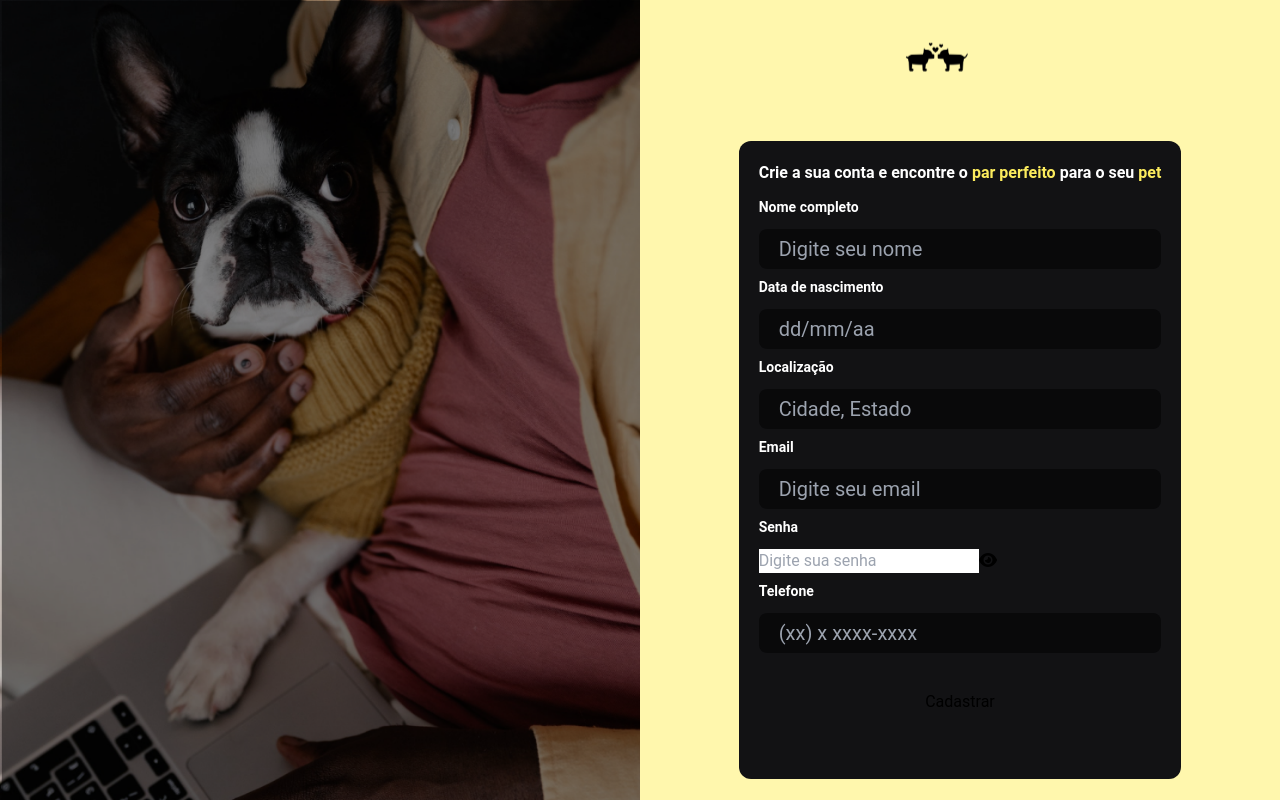
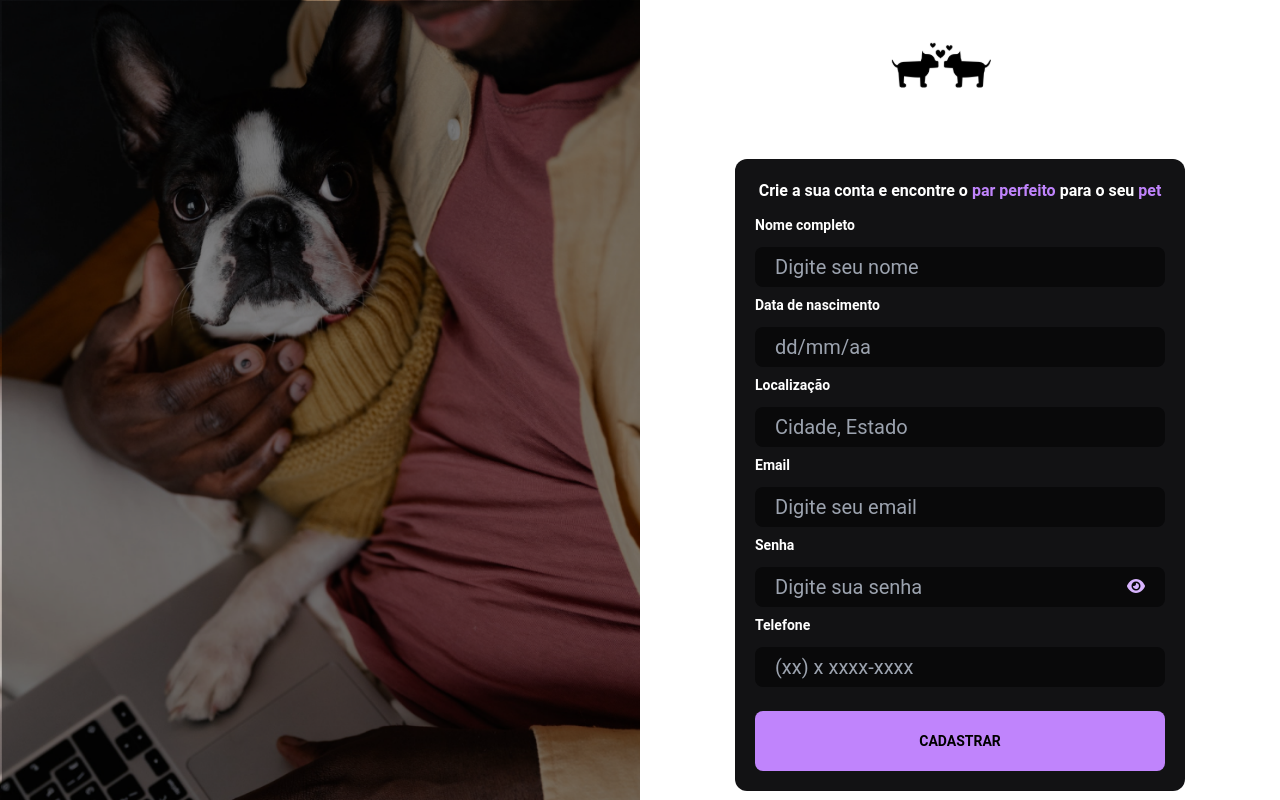
Before and after one commit to anagdinizp/projeto-td, a React (Vite) app: page /cadastro in a window 1280 px wide. Built offline with nearby package versions, Linux system fonts and the light colour scheme.

Commit message:
Alterando a cor das páginas para o novo tema

```diff
--- a/src/components/Button.tsx
+++ b/src/components/Button.tsx
@@ -12,7 +12,7 @@ interface buttonProps {
 const getColor = (color: colorType) => {
   switch (color) {
     case "purple":
-      return "text-black bg-purple-300 uppercase rounded font-bold text-sm hover:bg-yellow-600 transition-colors";
+      return "text-black bg-purple-400 uppercase rounded font-bold text-sm hover:bg-purple-500 transition-colors";
     case "gray":
       return "bg-grat-300 rounded font-bold text-sm text-black hover:bg-yellow-500 transition-colors";
     case "black":
--- a/src/components/Input.tsx
+++ b/src/components/Input.tsx
@@ -101,7 +101,7 @@ export function InputPassword({ value, setState, type, style, eyeInput }: inputP
       />
       <div className={`${getEyeStyle(eyeInput)}`}>
         <i
-          className="md:w-full hover:text-purple-400 transition-colors cursor-pointer"
+          className="md:w-full text-purple-300 hover:text-purple-500 transition-colors cursor-pointer"
           onClick={passwordVisibility}
         >
           {eye}
--- a/src/pages/EditProfile.tsx
+++ b/src/pages/EditProfile.tsx
@@ -32,7 +32,7 @@ export function EditProfile() {
           src="https://avatars.githubusercontent.com/u/79330582?v=4"
         />
         <button className="mt-2">
-          <img src="https://img.icons8.com/small/30/000000/edit-image.png" />
+          <img src="https://img.icons8.com/sf-regular/40/000000/edit-image.png" />
         </button>
       </div>
       <form
--- a/src/pages/Login.tsx
+++ b/src/pages/Login.tsx
@@ -32,8 +32,8 @@ export function Login() {
       <div className="hidden md:flex items-center justify-center visible bg-sorrisomdblend bg-cover bg-no-repeat flex-col">
         <div className="flex flex-col">
           <strong className="mb-1 font-bold text-white text-4xl justify-center text-center">
-            Encontre o <strong className="text-purple-300">par perfeito</strong>{" "}
-            para o seu <strong className="text-purple-300">pet</strong>
+            Encontre o <strong className="text-purple-400">par perfeito</strong>{" "}
+            para o seu <strong className="text-purple-400">pet</strong>
           </strong>
           <span className="ml-[48px] mr-[48px] text-purple-300 font-bold justify-center text-justify">
             Com a nossa ajuda, você vai conseguir encontrar o par perfeito para
@@ -75,7 +75,7 @@ export function Login() {
           </span>
           <a
             href="/cadastro"
-            className="font-bold mt-2 text-purple-300 hover:text-purple-500 transition-colors"
+            className="font-bold mt-2 text-purple-400 hover:text-purple-500 transition-colors"
           >
             Inscreva-se aqui
           </a>
--- a/src/pages/Profile.tsx
+++ b/src/pages/Profile.tsx
@@ -33,7 +33,7 @@ export function Profile() {
         <div className="block text-black font-extralight p-10 md:p-20">
           <div className="flex justify-between">
             <strong className="block text-black font-bold text-2xl mr-1 md:text-4xl md:mr-8">
-              Louise Munik
+              Ana
             </strong>
             <a href="/editar" className="justify-items-center" >
               <img src="https://img.icons8.com/fluency-systems-regular/35/000000/edit-user.png"/>
--- a/src/pages/Subscribe.tsx
+++ b/src/pages/Subscribe.tsx
@@ -29,15 +29,15 @@ export function Subscribe() {
   return (
     <div className="md:grid grid-cols-2">
       <div className="hidden md:block visible bg-dogsubscriber bg-cover bg-no-repeat flex-col justify-center items-center" />
-      <div className="bg-yellow-300 bg-cover min-h-screen md:min-h-screen flex flex-col justify-center items-center">
+      <div className="bg-white bg-cover min-h-screen md:min-h-screen flex flex-col justify-center items-center">
         <div>
-          <Logo width={"120"} height={"120"} style={""} />
+          <Logo width={"150"} height={"150"} style={"flex items-center justify-center"} />
         </div>
         <div className="bg-gray-700 w-fit h-fit rounded-xl flex flex-col justify-center items-center direct p-5">
           <strong className="text-white text-base mb-3 block text-center">
             Crie a sua conta e encontre o{" "}
-            <span className="text-yellow-500">par perfeito</span> para o seu{" "}
-            <span className="text-yellow-500">pet</span>
+            <span className="text-purple-400">par perfeito</span> para o seu{" "}
+            <span className="text-purple-400">pet</span>
           </strong>
           <form
             className="flex flex-col gap-2 w-full h-full"
@@ -81,8 +81,7 @@ export function Subscribe() {
             <InputPassword
               value={password}
               setState={setPassword}
-              type={"password"}
-            />
+              type={"password"} style={"dark"} eyeInput={"dark"}            />
             <strong className="text-white text-sm mb-1">Telefone</strong>
             <Input
               styleType={{ theme: "dark", size: "s" }}
@@ -91,7 +90,7 @@ export function Subscribe() {
               setState={setTelephone}
               type={"number"}
             />
-            <Button styleButton={{ color: "dark yellow", size: "s" }}>
+            <Button styleButton={{ color: "purple", size: "m" }}>
               Cadastrar
             </Button>
           </form>
```
